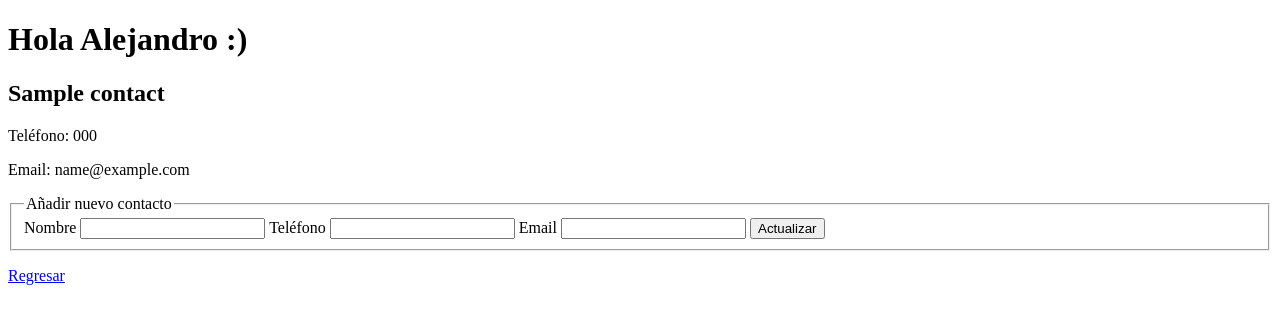
After one commit to a-rodriguez296/contactsBookPython, a Flask app: template templates/update_contact.html in a window 1280 px wide. The commit adds this page. Shown: the top 324 px of the page. Run offline with Flask 2, Linux system fonts and the light colour scheme; the template is opened without the code that fills it: most values are stand-ins (such as "Sample title", 1, 10 or a date in 2020).

Commit message:
ya puedo actualizar el contacto

```diff
--- a/main.py
+++ b/main.py
@@ -29,6 +29,17 @@ def contact_details(uid):
         return redirect('/', code=301)
     return render_template('contact.html', contact=contact)
 
+@app.route(r'/update/<uid>', methods=['GET', 'POST'])
+def update_contact(uid):
+    contact = Contact.get_by_id(int(uid))
+    if request.form:
+        contact.name = request.form.get('name')
+        contact.phone = request.form.get('phone')
+        contact.email = request.form.get('email')
+        contact.put()
+        return redirect('/contacts/{}'.format(contact.key.id()))
+    return render_template('update_contact.html', contact=contact)
+
 @app.route(r'/delete', methods=['POST'])
 def delete():
     contact_id = request.form.get('uid')
--- a/templates/contact_book.html
+++ b/templates/contact_book.html
@@ -7,7 +7,9 @@
 
     {% for contact in contacts %}
         <li>
-            {{contact.name}} <a href="/contacts/{{ contact.key.id() }}">Ver Más</a>
+            {{contact.name}}
+            <a href="/contacts/{{ contact.key.id() }}">Ver Más</a>
+            <a href="/update/{{ contact.key.id() }}">Actualizar</a>
         </li>
     {% endfor %}
 
--- /dev/null
+++ b/templates/update_contact.html
@@ -0,0 +1,29 @@
+{% extends 'index.html' %}
+
+{% block body %}
+    <h2>{{ contact.name }}</h2>
+    <p>Teléfono: {{ contact.phone }}</p>
+    <p>Email: {{ contact.email }}</p>
+
+    <form action="/update/{{ contact.key.id() }}" method="post">
+        <fieldset>
+            <legend>Añadir nuevo contacto</legend>
+
+            <label for="name">Nombre</label>
+            <input id="name" name="name" type="text">
+
+            <label for="phone">Teléfono</label>
+            <input id="phone" name="phone" type="text">
+
+            <label for="email">Email</label>
+            <input id="email" name="email" type="email">
+
+            <button type="submit" name="button">Actualizar</button>
+
+        </fieldset>
+
+    <p>
+        <a href="/">Regresar</a>
+    </p>
+
+{% endblock %}
```
